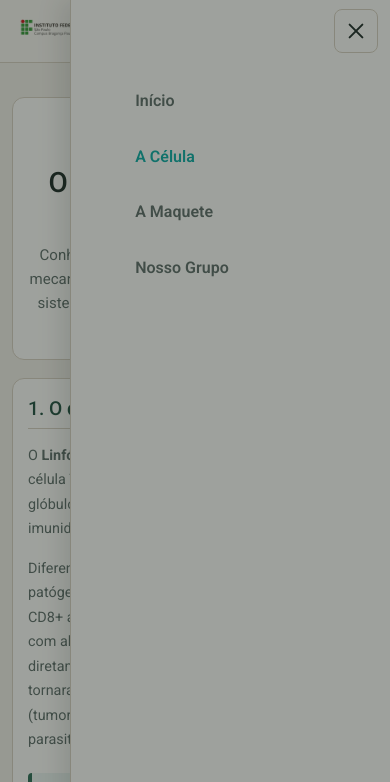
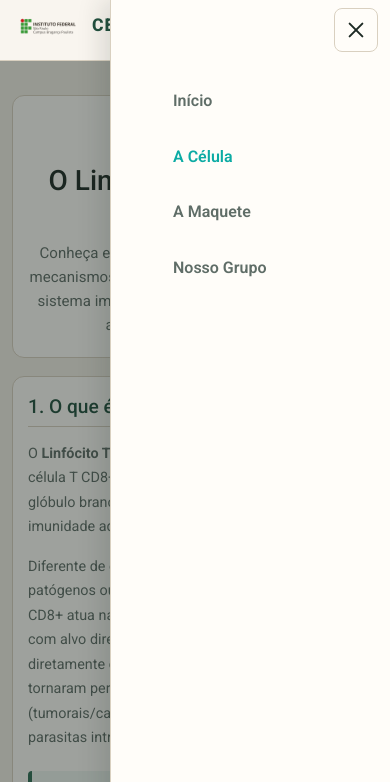
Before and after one commit to eneiashimaa/Site-de-biologys, a plain HTML site: page Pagina_Celula.html in a window 390 px wide. Both pictures are taken after a click on the button "Abrir menu". Shown: the top 782 px of the page. Drawn offline with nearby package versions, Linux system fonts and the light colour scheme.

Commit message:
Add files via upload

```diff
--- a/Pagina_Celula.html
+++ b/Pagina_Celula.html
@@ -6,7 +6,7 @@
     <title>O Linfócito T | CellTKiller</title>
     <link href="https://cdn.jsdelivr.net/npm/bootstrap@5.3.8/dist/css/bootstrap.min.css" rel="stylesheet">
     <link href="https://fonts.googleapis.com/css2?family=Roboto:wght@400;500;600;700;800&display=swap" rel="stylesheet">
-    <link rel="stylesheet" href="Pagina_inicial.css?v=3">
+    <link rel="stylesheet" href="Pagina_inicial.css?v=4">
     <link rel="stylesheet" href="Pagina_celula.css?v=2">
     <link rel="icon" href="cellT.png">
 </head>
@@ -191,6 +191,6 @@
         <p>CellTKiller — 1º Informática 2026 | Dúvidas? Fale com o especialista: (11) 96474-9352</p>
     </footer>
 
-    <script src="menu.js?v=1" defer></script>
+    <script src="menu.js?v=2" defer></script>
 </body>
 </html>
--- a/Pagina_inicial.css
+++ b/Pagina_inicial.css
@@ -276,23 +276,28 @@ img {
   .header {
     flex-direction: row;
     justify-content: space-between;
+    align-items: center;
     gap: 10px;
     padding: 8px 12px;
+    min-height: 56px;
+    z-index: 1200;
   }
 
   .logo img {
-    width: 76px;
-    height: 38px;
+    width: 72px;
+    height: 36px;
   }
 
   .logo {
     gap: 8px;
     font-size: 1.1rem;
+    line-height: 1.2;
   }
 
   .menu-toggle {
     width: 44px;
     height: 44px;
+    flex: 0 0 44px;
     display: flex;
     align-items: center;
     justify-content: center;
@@ -301,7 +306,8 @@ img {
     border-radius: 8px;
     color: var(--cor-texto);
     cursor: pointer;
-    z-index: 1102;
+    padding: 0;
+    z-index: 1203;
   }
 
   .menu-icon {
@@ -334,16 +340,17 @@ img {
     position: fixed;
     top: 0;
     right: 0;
-    width: min(82vw, 320px);
+    width: min(280px, 86vw);
     height: 100vh;
-    padding: 76px 20px 24px;
+    height: 100dvh;
+    padding: 76px 18px 24px;
     background: var(--cor-painel);
     border-left: 1px solid var(--cor-borda);
     box-shadow: -8px 0 24px rgba(29, 42, 36, 0.14);
     transform: translateX(100%);
     visibility: hidden;
     transition: transform 0.25s ease, visibility 0.25s ease;
-    z-index: 1101;
+    z-index: 1202;
   }
 
   .site-nav .nav-links {
@@ -369,7 +376,7 @@ img {
     inset: 0;
     background: rgba(24, 34, 29, 0.42);
     border: 0;
-    z-index: 1100;
+    z-index: 1199;
   }
 
   body.menu-aberto {
```
Also changed, not shown: Pagina_Equipe.html (+2 -2 lines), Pagina_Maquete.html (+2 -2 lines), Pagina_inicial.html (+2 -2 lines).
